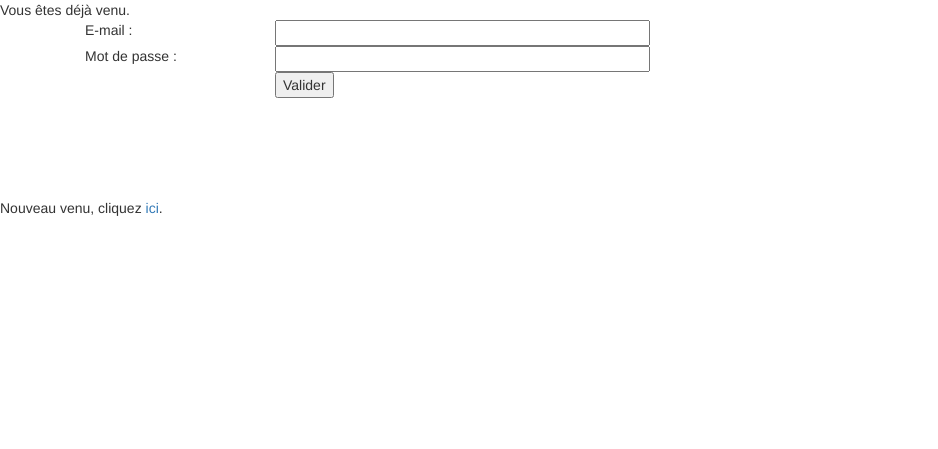
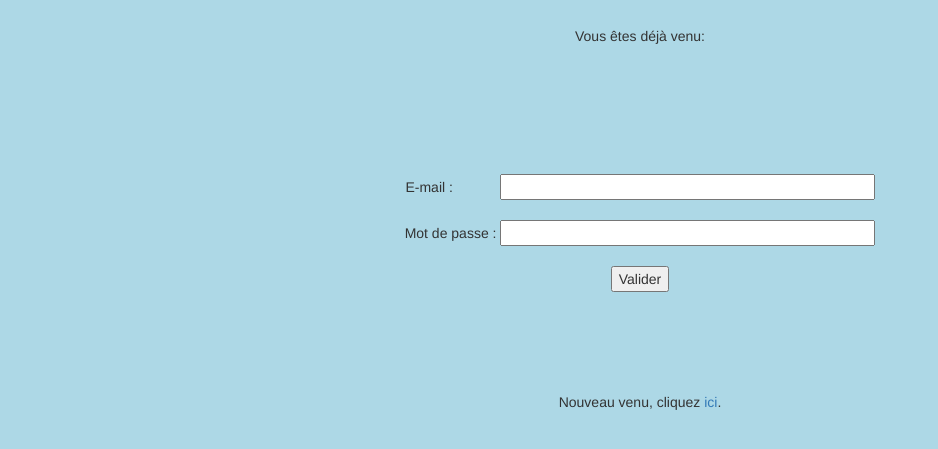
Before and after one commit to RenZoKun3n/colle, a PHP site: page /index2.php in a window 1280 px wide. Shown: the top 449 px of the page, without its empty margins (0-938 px from the left). Run offline with PHP 8.4, Linux system fonts and the light colour scheme.

Commit message:
modif 30/01/2018 13h48

```diff
--- a/index2.php
+++ b/index2.php
@@ -15,28 +15,31 @@ if (!$mail || $mail=="none") {
 <head>
 <title> Connexion sur le site </title>
 <link rel="stylesheet" href="https://maxcdn.bootstrapcdn.com/bootstrap/3.3.7/css/bootstrap.min.css">
+<link rel="stylesheet" href="css/master.css">
 
 </head>
 <body>
-  Vous êtes déjà venu.
+  <div class="container-fluid cf1">
+  Vous êtes déjà venu:
+</div>
   <div class="container">
-  <div class="col-sm-2">
+  <div class="col-sm-12">
 
   E-mail :
-  </div>
-  <div class="col-sm-10">
+
 
   <input type="text" name="mail" size=43 maxlength=50>
   </div>
+
   </div>
+  <br>
   <div class="container">
 
-  <div class="col-sm-2">
+  <div class="col-sm-12">
     Mot de passe :
-  </div>
-  <div class="col-sm-10">
+
     <input type="password" name="password" value="" size="43"/>
-  <br><INPUT TYPE="submit" VALUE="Valider"></FORM>
+  <br> <br> <INPUT TYPE="submit" VALUE="Valider"></FORM>
   </div>
   </div>
 
--- a/visuSauveteur.php
+++ b/visuSauveteur.php
@@ -53,7 +53,7 @@ if (isset($_SESSION['id'])) {
 ?>
 <div class="containerPhoto">
 <?php
-
+$numPage = 0;
 if (!$numPage || $numPage == "none"){
 	// Pas de numéro de debut de photo
 	$numPage=1;
--- a/voirMsg.php
+++ b/voirMsg.php
@@ -34,7 +34,7 @@ if (isset($_SESSION['id'])) {
 
 	echo "<div id=\"intro\">Voici les message que vous avez reçus.</div>";
 
-	$suppr=$_GET['suppr'];
+	$suppr=isset($_GET['suppr']) ? $_GET['suppr'] : NULL;
 
 
 	if($suppr==1){
@@ -48,7 +48,7 @@ if (isset($_SESSION['id'])) {
 
 	<?php
 
-	$idMessage=$_GET['idMessage'];
+	$idMessage=isset($_GET['idMessage']) ? $_GET['idMessage'] : NULL;
 
 	if(!$idMessage || $idMessage=="none"){
 
```
Also changed, not shown: index.php (+6 -8 lines).
